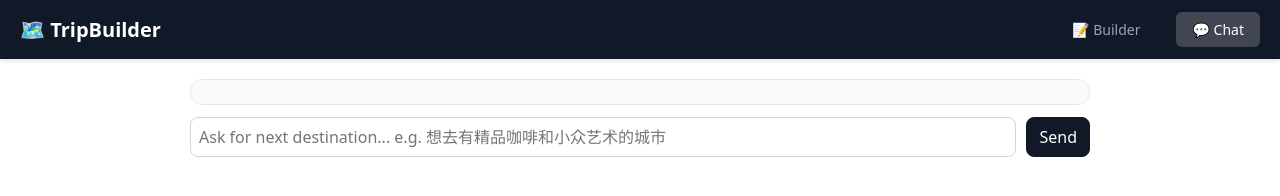
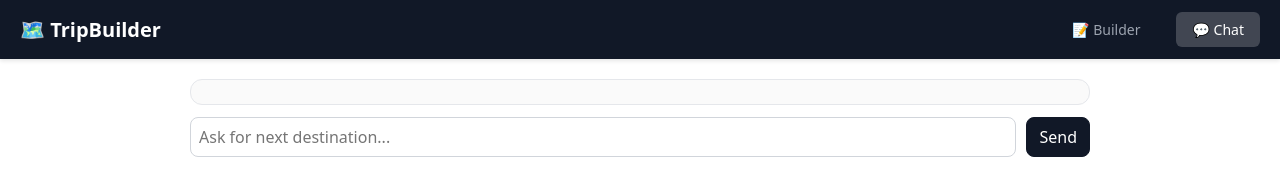
Before and after one commit to silviachen46/cf_ai_tripbuilder, a website: page pages/chat.html in a window 1280 px wide. Drawn offline with Linux system fonts and the light colour scheme; no server answers.

Commit message:
Update chat.html

```diff
--- a/pages/chat.html
+++ b/pages/chat.html
@@ -91,7 +91,7 @@
   <div class="container">
     <div id="chat" class="chat"></div>
     <div class="row">
-      <input id="inp" type="text" placeholder="Ask for next destination... e.g. 想去有精品咖啡和小众艺术的城市" />
+      <input id="inp" type="text" placeholder="Ask for next destination..." />
       <button id="send" class="primary">Send</button>
     </div>
   </div>
```
